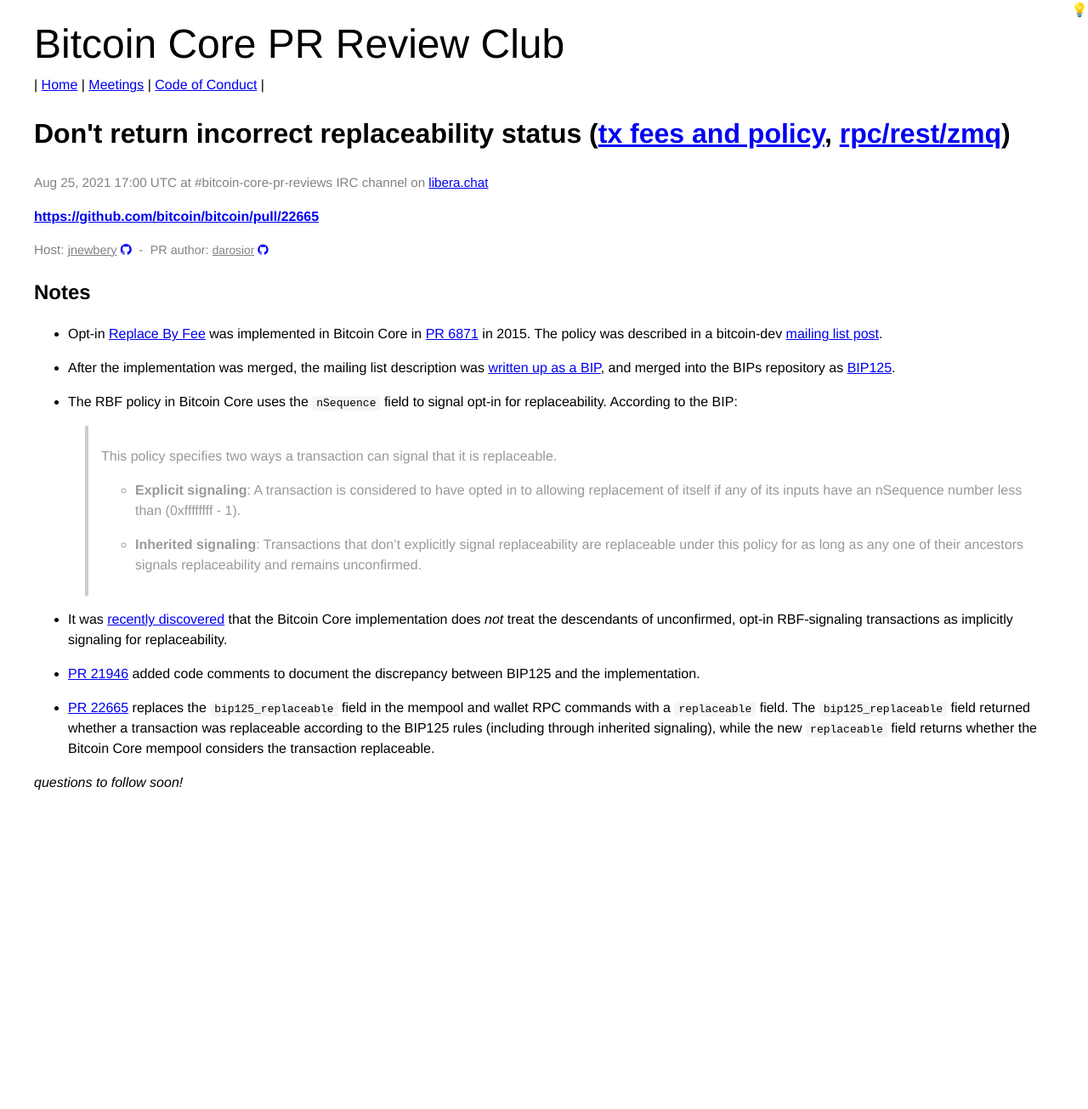
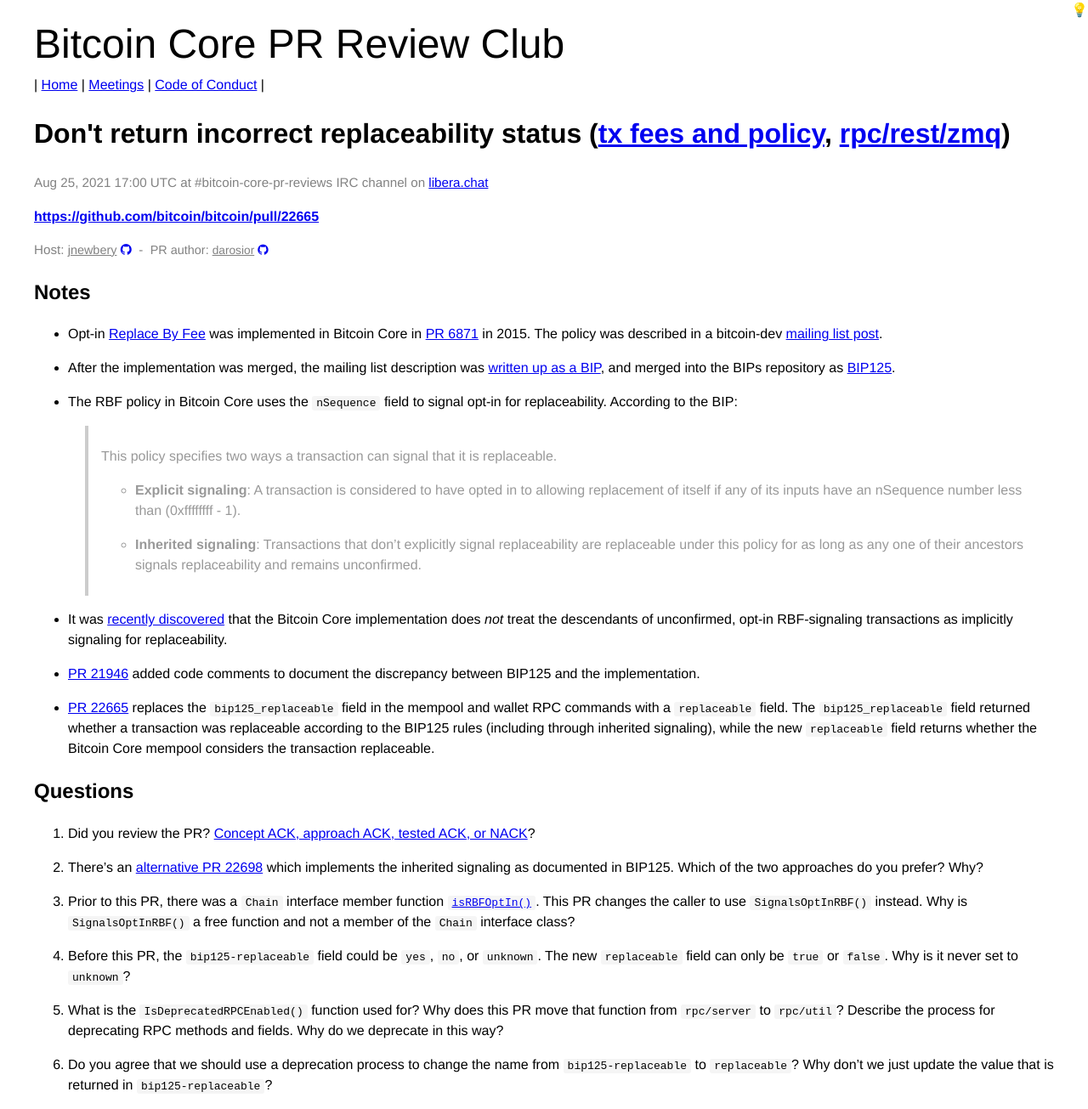
Before and after one commit to bitcoin-core-review-club/website, a Jekyll site: the page built from _posts/2021-08-25-#22665.md, in a window 1280 px wide. Shown: the whole page at 85% size. Built offline with Jekyll 4.4.1, drawn with Linux system fonts in a browser that asks for light colours; before the commit the page ends 949 px from its top, so only the background shows below that.

Commit message:
Add questions for n22665

```diff
--- a/_posts/2021-08-25-#22665.md
+++ b/_posts/2021-08-25-#22665.md
@@ -50,13 +50,31 @@
   inherited signaling), while the new `replaceable` field returns whether
   the Bitcoin Core mempool considers the transaction replaceable.
 
-_questions to follow soon!_
-
-<!--
 ## Questions
 1. Did you review the PR? [Concept ACK, approach ACK, tested ACK, or NACK](https://github.com/bitcoin/bitcoin/blob/master/CONTRIBUTING.md#peer-review)?
--->
 
+1. There's an [alternative PR
+   22698](https://github.com/bitcoin/bitcoin/pull/22698) which implements the
+   inherited signaling as documented in BIP125. Which of the two approaches do you
+   prefer? Why?
+
+1. Prior to this PR, there was a `Chain` interface member function
+   [`isRBFOptIn()`](https://github.com/bitcoin/bitcoin/blob/f6f7a124/src/node/interfaces.cpp#L548).
+   This PR changes the caller to use `SignalsOptInRBF()` instead. Why is
+   `SignalsOptInRBF()` a free function and not a member of the `Chain`
+   interface class?
+
+1. Before this PR, the `bip125-replaceable` field could be `yes`, `no`, or
+   `unknown`. The new `replaceable` field can only be `true` or `false`. Why is
+   it never set to `unknown`?
+
+1. What is the `IsDeprecatedRPCEnabled()` function used for? Why does this
+   PR move that function from `rpc/server` to `rpc/util`? Describe the process
+   for deprecating RPC methods and fields. Why do we deprecate in this way?
+
+1. Do you agree that we should use a deprecation process to change the name
+   from `bip125-replaceable` to `replaceable`? Why don't we just update the
+   value that is returned in `bip125-replaceable`?
 
 <!-- TODO: After meeting, uncomment and add meeting log between the irc tags
 ## Meeting Log
```
